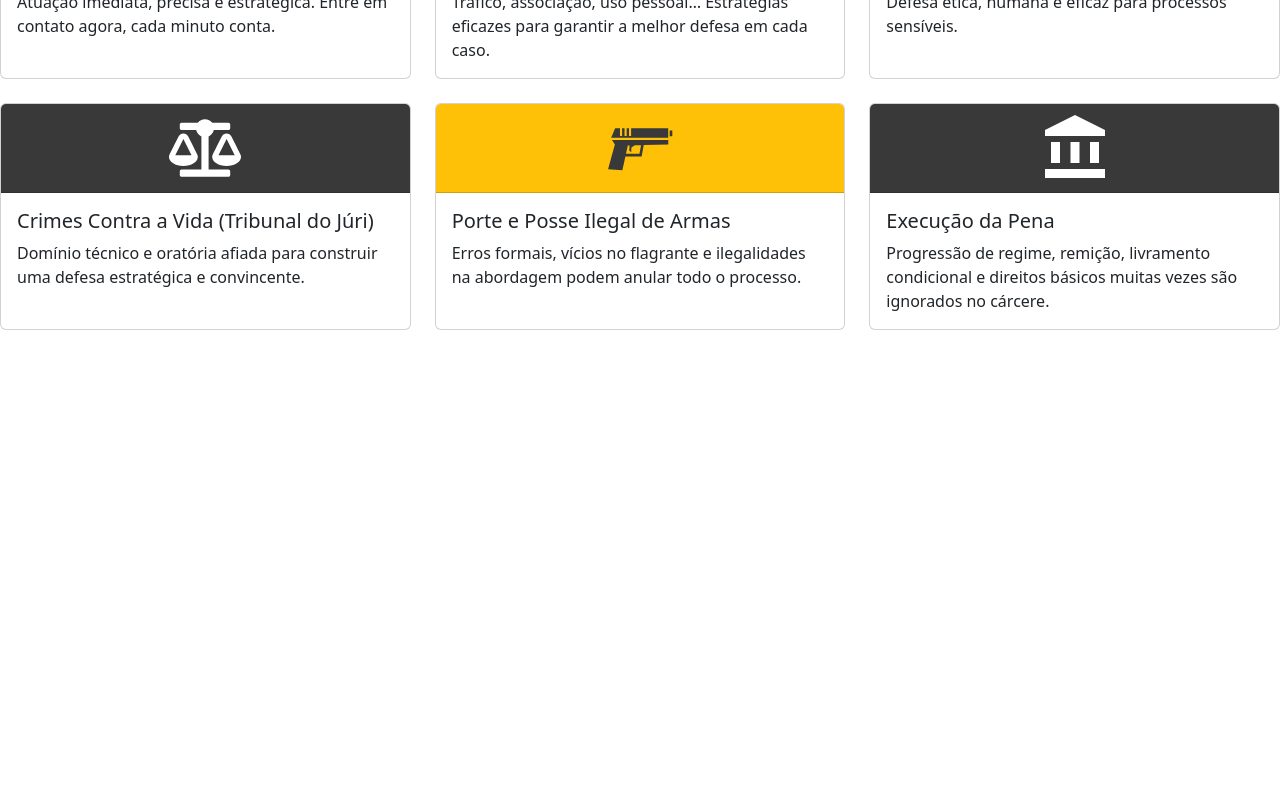
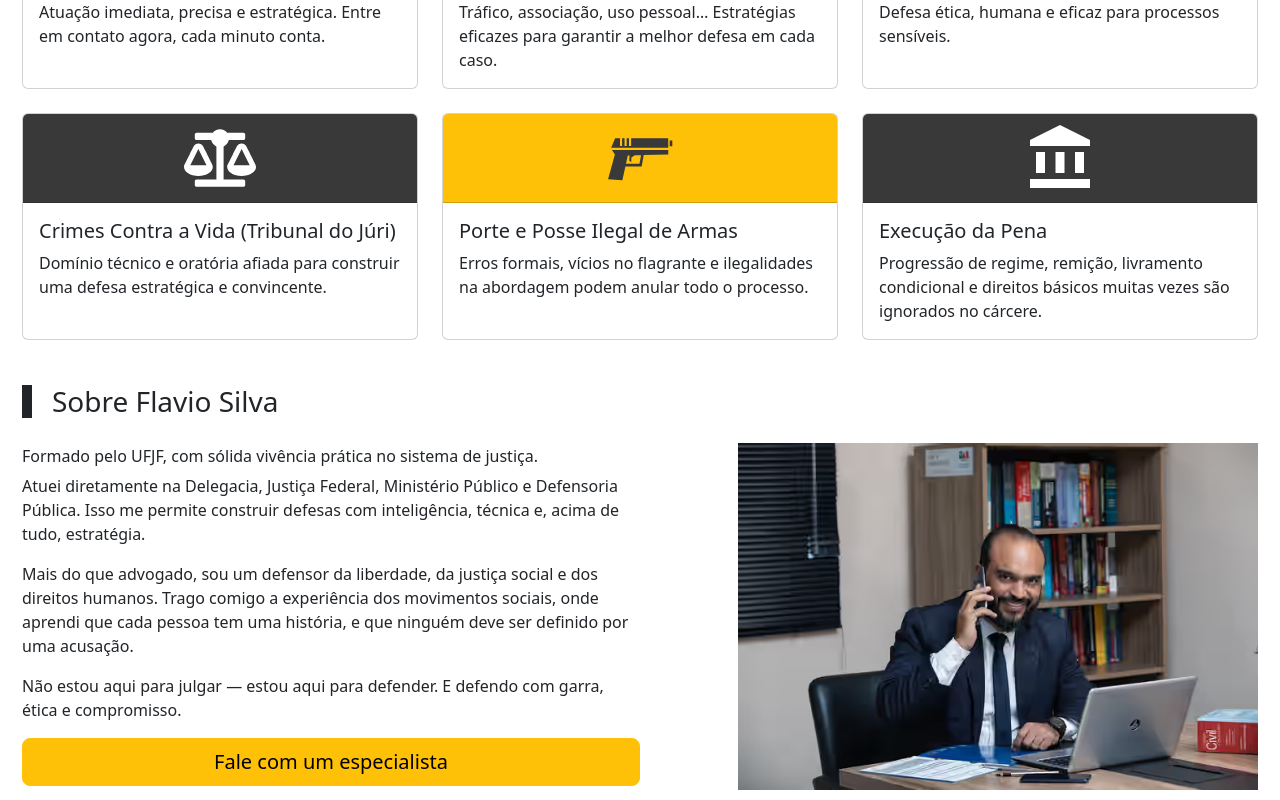
Before and after one commit to YagoFogaca/adv-landing-page, a React (Vite) app: page / in a window 1280 px wide. Shown: the part 863-1663 px from the top of the page. Before the commit the page ends 1193 px from the top, so only its background shows below. Built offline with nearby package versions, Linux system fonts and the light colour scheme.

Commit message:
feat: implementação da sessão de informações

```diff
--- a/src/App.jsx
+++ b/src/App.jsx
@@ -1,15 +1,18 @@
 import "bootstrap/dist/css/bootstrap.min.css";
+import "./style/index.global.css";
 import { HeaderComponents } from "./components/header/index.header";
 import { BannerComponents } from "./components/banner/index.banner";
 import { SectionCardComponents } from "./components/section-card/index.section-card";
+import { SectionAboutComponents } from "./components/section-about/index.about";
 
 export const App = () => {
   return (
     <>
       <HeaderComponents />
+      <BannerComponents />
       <main>
-        <BannerComponents />
         <SectionCardComponents />
+        <SectionAboutComponents />
       </main>
     </>
   );
--- a/src/components/images/index.images.jsx
+++ b/src/components/images/index.images.jsx
@@ -5,6 +5,7 @@ export const ImageComponent = ({
   eager = false,
   naturalWidth = 640,
   naturalHeight = 800,
+  widthParameter = "85px",
 }) => (
   <picture>
     {/* AVIF primeiro */}
@@ -44,7 +45,7 @@ export const ImageComponent = ({
       height={naturalHeight}
       loading={eager ? "eager" : "lazy"}
       decoding="async"
-      style={{ width: "85px", height: "auto" }}
+      style={{ width: widthParameter, height: "auto" }}
     />
   </picture>
 );
--- /dev/null
+++ b/src/components/section-about/index.about.css
@@ -0,0 +1,16 @@
+article.info-about {
+  display: flex;
+  flex-direction: row;
+  flex-wrap: wrap;
+  justify-content: space-between;
+  align-items: center;
+  gap: 15px;
+}
+
+div.infos {
+  width: 50%;
+  min-width: 290px;
+  display: flex;
+  flex-direction: column;
+  align-items: stretch;
+}
--- /dev/null
+++ b/src/components/section-about/index.about.jsx
@@ -0,0 +1,50 @@
+import { Button } from "react-bootstrap";
+import { ImageComponent } from "../images/index.images";
+import { TitleSection } from "../title-section/index.title-section";
+import "./index.about.css";
+
+export const SectionAboutComponents = () => {
+  return (
+    <>
+      <section className="general-session">
+        <TitleSection title={"Sobre Flavio Silva"} />
+
+        <article className="info-about">
+          <div className="infos">
+            <h6>
+              Formado pelo UFJF, com sólida vivência prática no sistema de
+              justiça.
+            </h6>
+            <p>
+              Atuei diretamente na Delegacia, Justiça Federal, Ministério
+              Público e Defensoria Pública. Isso me permite construir defesas
+              com inteligência, técnica e, acima de tudo, estratégia.
+            </p>
+            <p>
+              Mais do que advogado, sou um defensor da liberdade, da justiça
+              social e dos direitos humanos. Trago comigo a experiência dos
+              movimentos sociais, onde aprendi que cada pessoa tem uma história,
+              e que ninguém deve ser definido por uma acusação.
+            </p>
+            <p>
+              Não estou aqui para julgar — estou aqui para defender. E defendo
+              com garra, ética e compromisso.
+            </p>
+            <Button
+              size="lg"
+              variant="warning"
+              href="https://wa.me/message/ZJURC2JMMG73M1">
+              Fale com um especialista
+            </Button>
+          </div>
+
+          <ImageComponent
+            alt={"Flavio Silva Advogado"}
+            base={"exibicao-2"}
+            widthParameter="100%"
+          />
+        </article>
+      </section>
+    </>
+  );
+};
--- a/src/style/index.global.css
+++ b/src/style/index.global.css
@@ -1,3 +1,10 @@
+main {
+  display: flex;
+  flex-direction: column;
+  align-items: center;
+}
+
 section.general-session {
+  max-width: 1266px;
   padding: 10px 15px;
 }
```
